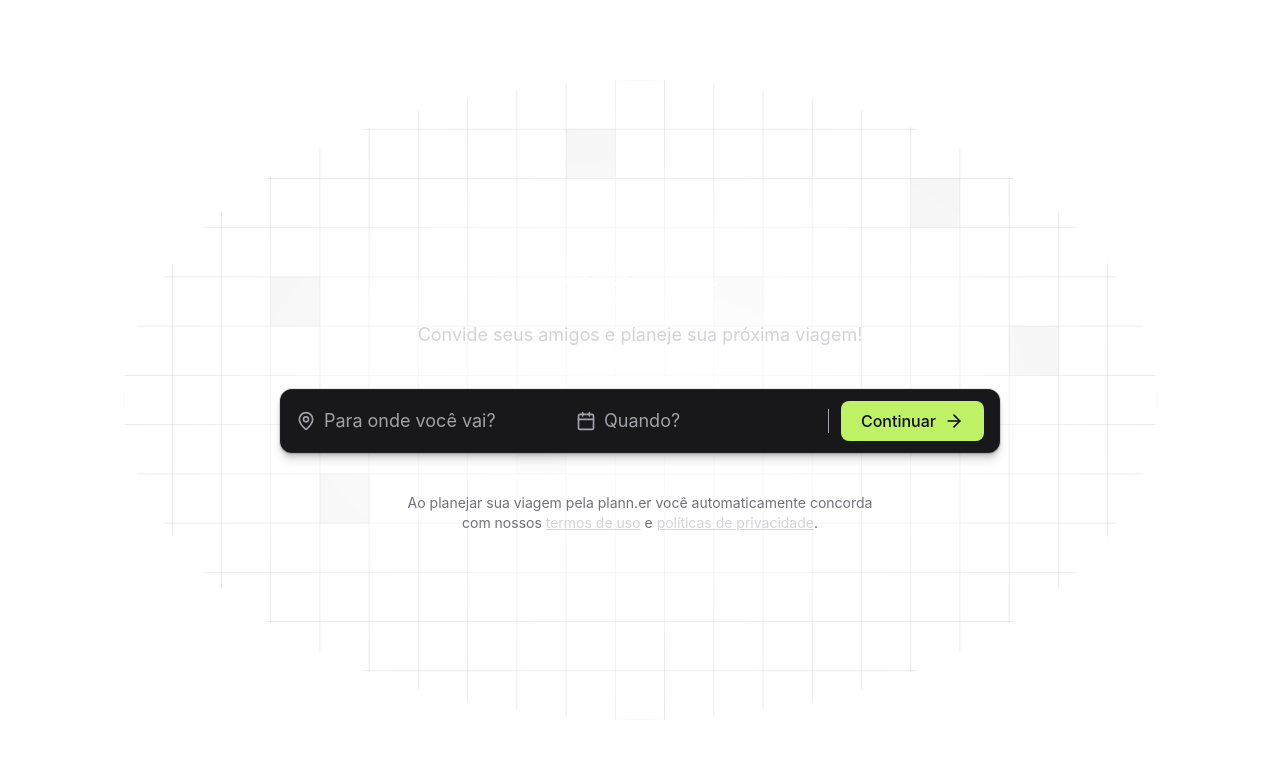
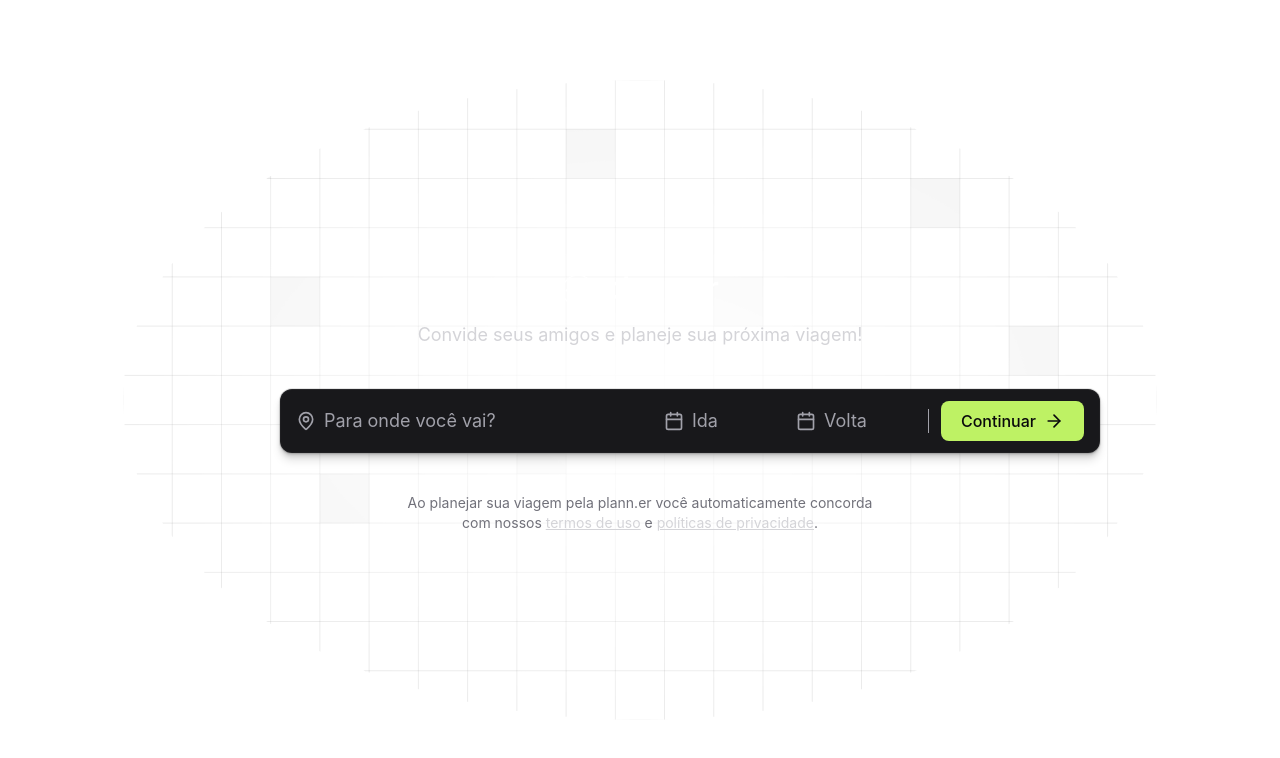
Before and after one commit to Joao13Neves/plann-er, a React app: page / in a window 1280 px wide. Shown: the top 758 px of the page. Built offline with nearby package versions, Linux system fonts and the light colour scheme; the HTML template or start-up script is replaced by a standard one.

Commit message:
Feat: implementando a seleção de datas de ida e volta separadas

```diff
--- a/src/pages/create-trip/steps/destination-and-date-step.tsx
+++ b/src/pages/create-trip/steps/destination-and-date-step.tsx
@@ -4,15 +4,18 @@ import { useState } from "react";
 import { DateRange, DayPicker } from "react-day-picker";
 import { format } from "date-fns";
 import "react-day-picker/style.css";
+import { ptBR } from "date-fns/locale";
 
 interface DestinationAndDateStepProps {
   isGuestsInputOpen: boolean;
   eventStartAndEndDates: DateRange | undefined;
   closeGuestsInput: () => void;
   openGuestsInput: () => void;
-  setDestination: (destination : string) => void;
+  setDestination: (destination: string) => void;
   setEventStartAndEndDates: (dates: DateRange | undefined) => void;
 }
+
+type DateType = "from" | "to" | "null";
 
 export function DesatinationAndDateStep({
   isGuestsInputOpen,
@@ -23,26 +26,43 @@ export function DesatinationAndDateStep({
   setEventStartAndEndDates,
 }: DestinationAndDateStepProps) {
   const [isDatePickerOpen, setIsDatePickerOpen] = useState(false);
+  const [selectionDateType, setSelectionDateType] = useState<DateType | null>(
+    null
+  );
 
-  function openDatePicker() {
+  function openDatePicker(type: DateType) {
+    setSelectionDateType(type);
     setIsDatePickerOpen(true);
   }
 
   function closeDatePicker() {
     setIsDatePickerOpen(false);
+    setSelectionDateType(null);
   }
 
-  const displayedDate =
-    eventStartAndEndDates &&
-    eventStartAndEndDates.from &&
-    eventStartAndEndDates.to
-      ? format(eventStartAndEndDates.from, "d' de 'LLL")
-          .concat(" até ")
-          .concat(format(eventStartAndEndDates.to, "d' de 'LLL"))
-      : null;
+  function handleSelectDate(date: Date | undefined) {
+    if (!date) return;
+
+    const current = eventStartAndEndDates || { from: undefined, to: undefined };
+    const newRange: DateRange = {
+      from: selectionDateType === "from" ? date : current.from,
+      to: selectionDateType === "to" ? date : current.to,
+    };
+
+    setEventStartAndEndDates(newRange);
+    closeDatePicker();
+  }
+
+  const displayedDateGo = eventStartAndEndDates?.from
+    ? format(eventStartAndEndDates.from, "d' de 'LLL", { locale: ptBR })
+    : null;
+
+  const displayedDateBack = eventStartAndEndDates?.to
+    ? format(eventStartAndEndDates.to, "d' de 'LLL", { locale: ptBR })
+    : null;
 
   return (
-    <div className="w-[720px] h-16 bg-zinc-900 px-4 rounded-xl flex items-center shadow-shape gap-3">
+    <div className="w-[820px] h-16 bg-zinc-900 px-4 rounded-xl flex items-center shadow-shape gap-3">
       <div className="flex items-center gap-2 flex-1">
         <MapPin className="size-5 text-zinc-400" />
         <input
@@ -55,13 +75,24 @@ export function DesatinationAndDateStep({
       </div>
 
       <button
-        onClick={openDatePicker}
+        onClick={() => openDatePicker("from")}
         disabled={isGuestsInputOpen}
-        className="w-[240px] flex items-center gap-2 text-left"
+        className="w-[120px] flex items-center gap-2 text-left"
       >
         <Calendar className="size-5 text-zinc-400" />
         <span className="text-lg text-zinc-400 w-60 flex-1">
-          {displayedDate || "Quando?"}
+          {displayedDateGo || "Ida"}
+        </span>
+      </button>
+
+      <button
+        onClick={() => openDatePicker("to")}
+        disabled={isGuestsInputOpen}
+        className="w-[120px] flex items-center gap-2 text-left"
+      >
+        <Calendar className="size-5 text-zinc-400" />
+        <span className="text-lg text-zinc-400 w-60 flex-1">
+          {displayedDateBack || "Volta"}
         </span>
       </button>
 
@@ -70,19 +101,26 @@ export function DesatinationAndDateStep({
           <div className="rounded-xl py-5 px-6 shadow-shape bg-zinc-900 space-y-5">
             <div className="space-y-2">
               <div className="flex items-center justify-between">
-                <h2 className="font-semibold text-lg">Selecionea a data</h2>
+                <h2 className="font-semibold text-lg">
+                  Selecionea a data de{" "}
+                  {selectionDateType === "from" ? "ida" : "volta"}
+                </h2>
                 <button type="button" onClick={closeDatePicker}>
                   <X className="size-5 text-zinc-400" />
                 </button>
               </div>
             </div>
             <div className="my-day-picker">
-
               {/* TODO: bloquear datas que já se passaram  */}
               <DayPicker
-                mode="range"
-                selected={eventStartAndEndDates}
-                onSelect={setEventStartAndEndDates}
+                mode="single"
+                selected={
+                  selectionDateType === "from"
+                    ? eventStartAndEndDates?.from
+                    : eventStartAndEndDates?.to
+                }
+                onSelect={handleSelectDate}
+                disabled={(date) => date < new Date()}
               />
             </div>
           </div>
--- a/src/pages/create-trip/steps/invite-guests-step.tsx
+++ b/src/pages/create-trip/steps/invite-guests-step.tsx
@@ -13,7 +13,7 @@ export function InviteGuestsStep({
   emailsToInvite,
 }: InviteGuestsStepProps) {
   return (
-    <div className="h-16 bg-zinc-900 px-4 rounded-xl flex items-center shadow-shape gap-3">
+    <div className="w-[820px] h-16 bg-zinc-900 px-4 rounded-xl flex items-center shadow-shape gap-3">
       <button
         type="button"
         onClick={openGuestsModal}
```
Also changed, not shown: 1 other file (tests, documents, lock files or other folders).
